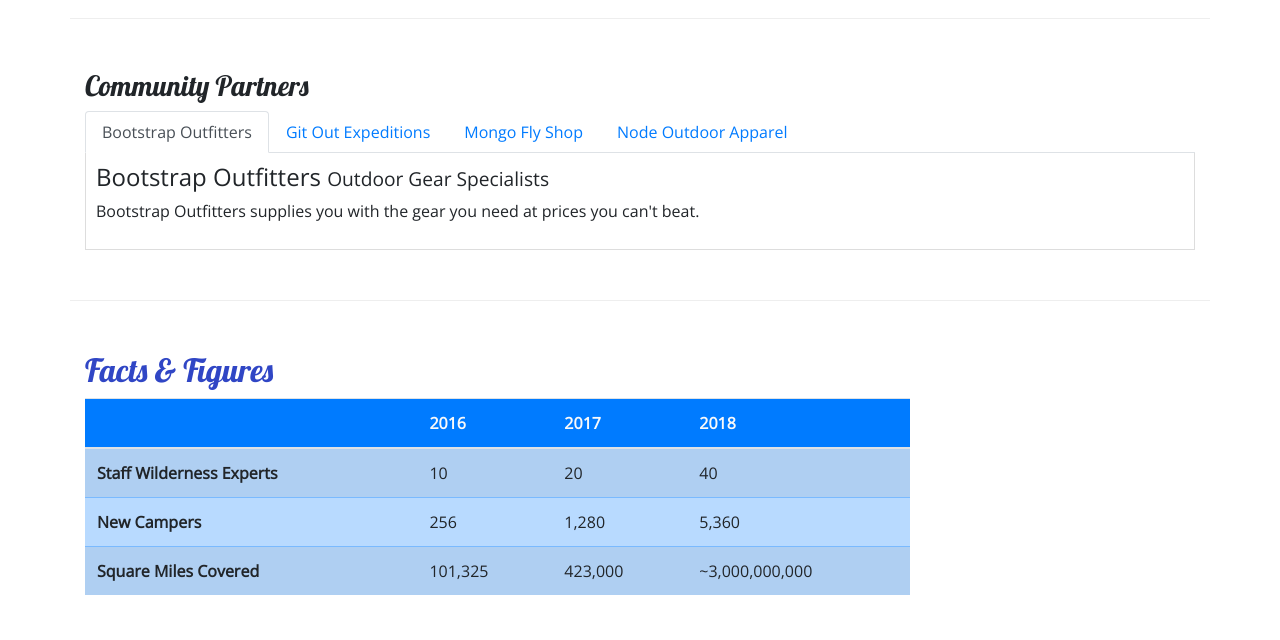
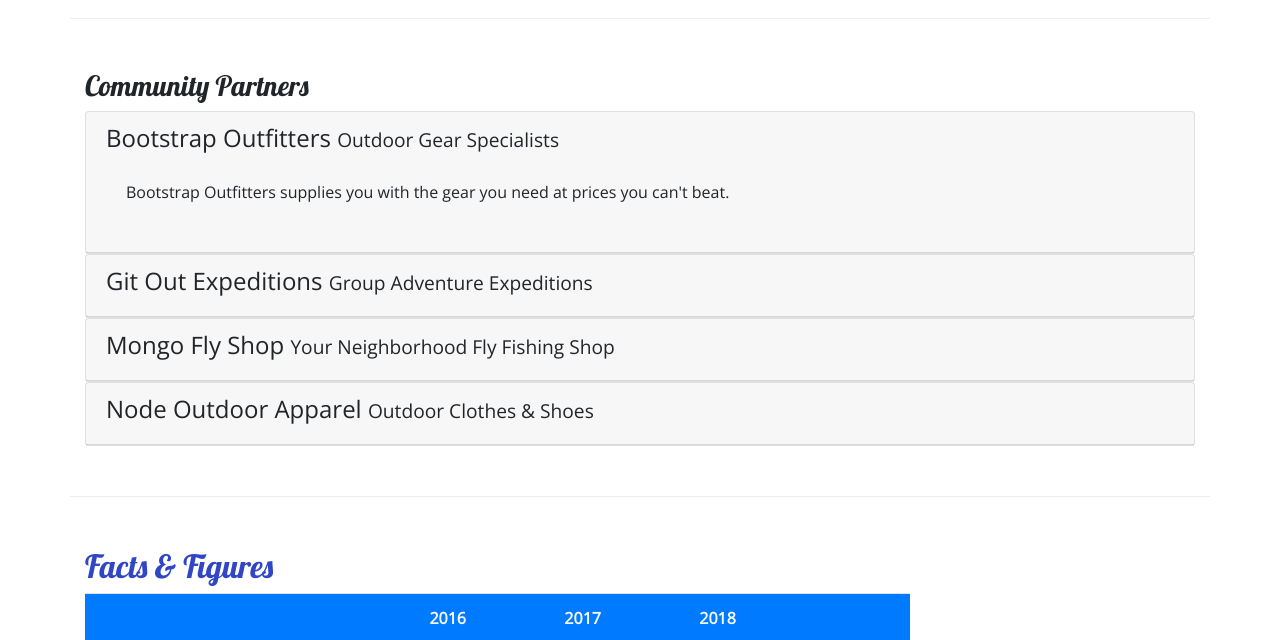
Before and after one commit to gregoindev/section1-project, a website: page aboutus.html in a window 1280 px wide. Shown: the part 810-1450 px from the top of the page. Drawn offline with nearby package versions, Linux system fonts and the light colour scheme.

Commit message:
Added Accordion

```diff
--- a/aboutus.html
+++ b/aboutus.html
@@ -142,47 +142,75 @@
       <div class="row row-content">
         <div class="col-12">
           <h3>Community Partners</h3>
-          <ul class="nav nav-tabs">
-            <li class="nav-item"><a class="nav-link active" role="tab"  data-toggle="tab" href="#bootstrap">Bootstrap Outfitters</a></li>
-            <li class="nav-item"><a class="nav-link" role="tab"  data-toggle="tab" href="#git">Git Out Expeditions</a></li>
-            <li class="nav-item"><a class="nav-link" role="tab"  data-toggle="tab" href="#mongo">Mongo Fly Shop</a></li>
-            <li class="nav-item"><a class="nav-link" role="tab"  data-toggle="tab" href="#node">Node Outdoor Apparel</a></li>
-          </ul>
 
+        <div id="accordion">
 
-        <div class="tab-content">
-          <div class="tab-pane fade show active" role="tabpanel" id="bootstrap">
-              <h4>Bootstrap Outfitters <small>Outdoor Gear Specialists</small></h4>
+          <div class="card">
+            <div role="tab" class="card-header">
+                  <h4>
+                    <a data-toggle="collapse" data-target="#bootstrap">
+                    Bootstrap Outfitters <small>Outdoor Gear Specialists</small></a>
+                  </h4>
+                <div class="collapse show" id="bootstrap" data-parent="#accordion">
+                  <div class="card-body">
                     <p class="d-none d-sm-block">
                       Bootstrap Outfitters supplies you with the gear you need at prices
                       you can't beat.
                     </p>
                   </div>
-          <div class="tab-pane fade" role="tabpanel" id="git">
+              </div>
+            </div>
+          </div>
+
+          <div class="card">
+            <div role="tab" class="card-header">
                   <h4>
+                    <a class="collapsed" data-toggle="collapse" data-target="#git">
                    Git Out Expeditions <small>Group Adventure Expeditions</small>
                   </h4>
+                <div class="collapse" id="git" data-parent="#accordion">
+                  <div class="card-body">
                     <p class="d-none d-sm-block">
-                Join Git Out Expeditions to explore new horizons with a group of
-                other adventurers!
+                      Join Git Out Expeditions to explore new horizons with a group of other adventurers!
                     </p>
                   </div>
-            <div class="tab-pane fade" role="tabpanel" id="mongo">
+              </div>
+            </div>
+          </div>
+
+             <div class="card">
+            <div role="tab" class="card-header">
                   <h4>
+                    <a class="collapsed" data-toggle="collapse" data-target="#mongo">
                     Mongo Fly Shop <small>Your Neighborhood Fly Fishing Shop</small>
                   </h4>
+                <div class="collapse" id="mongo" data-parent="#accordion">
+                  <div class="card-body">
                     <p class="d-none d-sm-block">
-                Need a new fishing pole, a tacklebox, or flies of all kinds? Stop by
-                Mongo Fly Shop.
+                      Need a new fishing pole, a tacklebox, or flies of all kinds? Stop by Mongo Fly Shop.
                     </p>
                   </div>
-             <div class="tab-pane fade" role="tabpanel" id="node">
-              <h4>Node Outdoor Apparel <small>Outdoor Clothes & Shoes</small></h4>
+              </div>
+            </div>
+          </div>
+
+             <div class="card">
+            <div role="tab" class="card-header">
+                  <h4>
+                    <a class="collapsed" data-toggle="collapse" data-target="#node">
+                    Node Outdoor Apparel <small>Outdoor Clothes & Shoes</small>
+                  </h4>
+                <div class="collapse" id="node" data-parent="#accordion">
+                  <div class="card-body">
                     <p class="d-none d-sm-block">
-                From polar fleeces to swimsuits, hiking boots to waders, a visit to
-                Node will be sure to get you covered.
+                      From polar fleeces to swimsuits, hiking boots to waders, a visit to Node will be sure to get you covered.
                     </p>
                   </div>
+              </div>
+            </div>
+          </div>
+
+
          </div>
         </div>
       </div>
--- a/css/styles.css
+++ b/css/styles.css
@@ -38,8 +38,14 @@ header h2 {
   background-color: #901cad;
 }
 
-.tab-content {
+/* .tab-content {
   border: 1px solid #ddd;
   border-top: none;
   padding: 10px;
+} */
+
+a,
+a:hover {
+  color: inherit;
+  text-decoration: none;
 }
```
Lines whose indentation alone changed are shown as unchanged.
